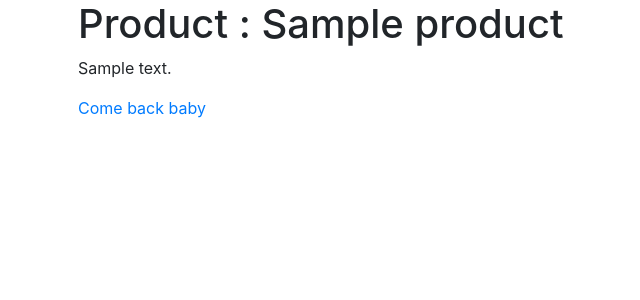
After one commit to ChristopherRuby/flask-with-sqlalchemy, a Flask app: template templates/product.html in a window 1280 px wide. The commit adds this page. Shown: the top 300 px of the page, without its empty margins (7-647 px from the left). Run offline with Flask 2, Linux system fonts and the light colour scheme; the template is opened without the code that fills it: most values are stand-ins (such as "Sample title", 1, 10 or a date in 2020); some libraries are stand-ins or nearby versions.

Commit message:
adding html feature

```diff
--- a/templates/home.html
+++ b/templates/home.html
@@ -5,7 +5,7 @@
 
   <ul class="list-unstyled">
     {% for product in products %}
-      <li>{{ product.name }}</li>
+      <li><a href="http://localhost:5000/products/{{ product.id }}">{{ product.name }}</li>
     {% endfor %}
   </ul>
 {% endblock %}
--- /dev/null
+++ b/templates/product.html
@@ -0,0 +1,9 @@
+{% extends 'base.html' %}
+
+{% block content %}
+  <h1>Product : {{ product.name }}</h1>
+
+  <p>{{ product.description }}</p>
+
+  <a href="http://localhost:5000/products">Come back baby</a>
+{% endblock %}
```
Also changed, not shown: wsgi.py (+4 -3 lines).
